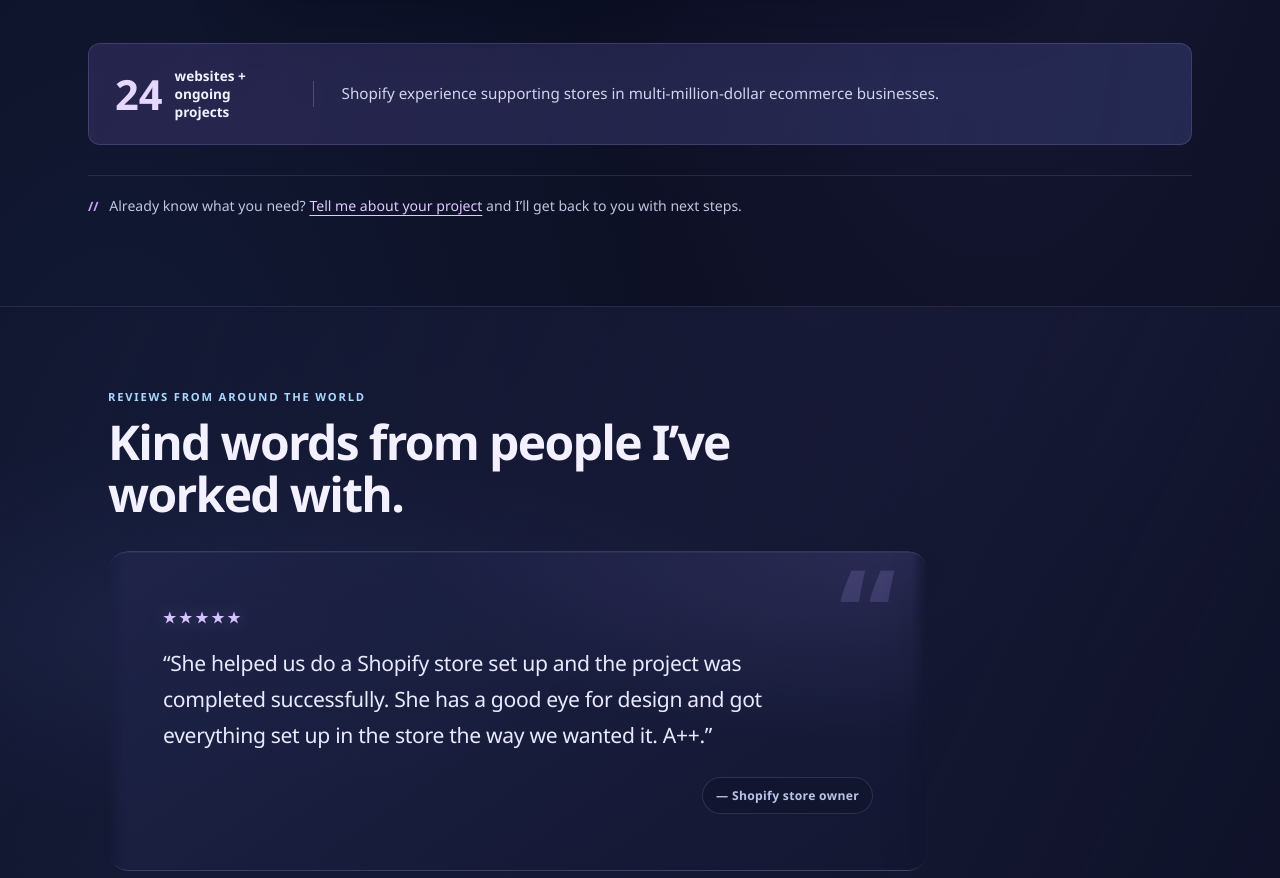
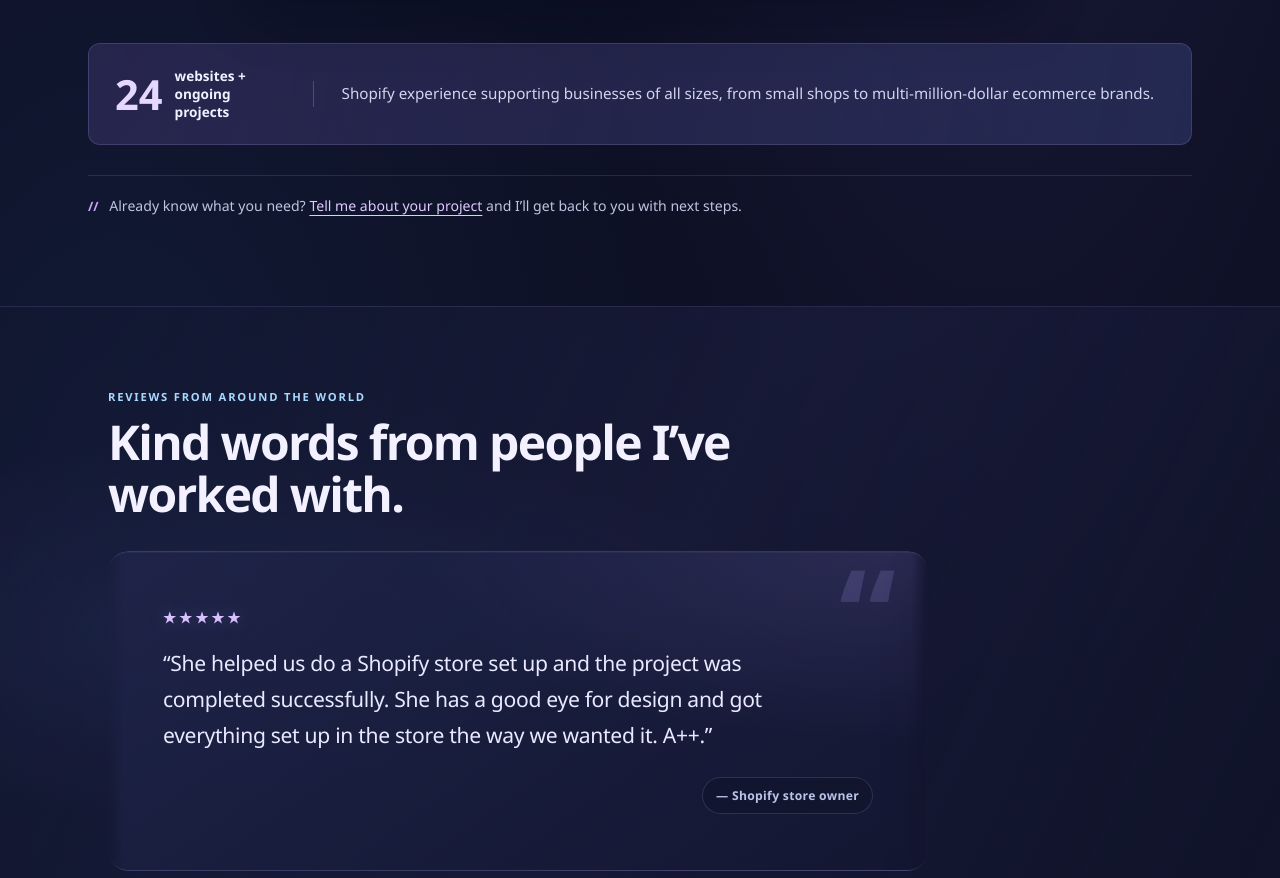
Before and after one commit to liacodev/liacodev, a plain HTML site: page index.html in a window 1280 px wide. Shown: the part 1290-2168 px from the top of the page. Drawn offline with Linux system fonts and the light colour scheme.

Commit message:
Update Shopify experience copy

```diff
--- a/index.html
+++ b/index.html
@@ -81,7 +81,7 @@
     </div>
     <div class="proof-strip">
       <div><strong>24</strong><span>websites + ongoing projects</span></div>
-      <p>Shopify experience supporting stores in multi-million-dollar ecommerce businesses.</p>
+      <p>Shopify experience supporting businesses of all sizes, from small shops to multi-million-dollar ecommerce brands.</p>
     </div>
     <div class="service-contact-note"><span aria-hidden="true">//</span> Already know what you need? <a href="#contact">Tell me about your project</a> and I’ll get back to you with next steps.</div>
   </section>
```
